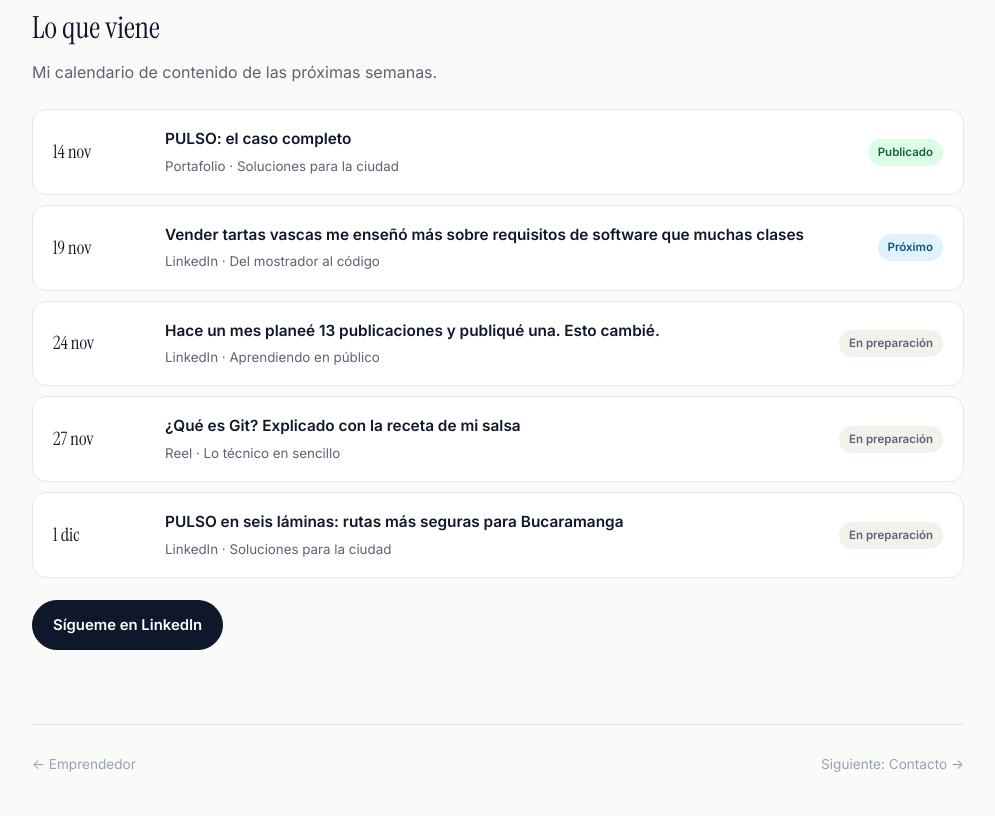
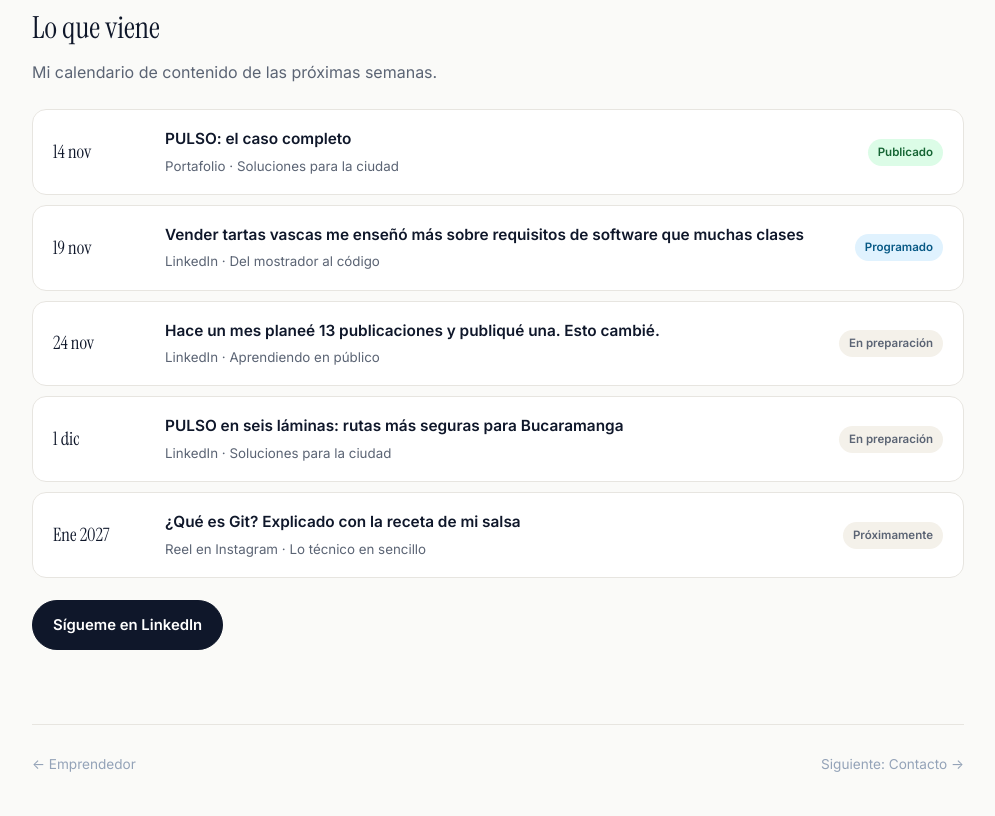
Before and after one commit to luisbohorquez15/luisbohorquez15.github.io, a plain HTML site: page comunicador.html in a window 1280 px wide. Shown: the part 1012-1828 px from the top of the page, without its empty margins (142-1137 px from the left). Drawn offline with Linux system fonts and the light colour scheme.

Commit message:
Actualiza la agenda de contenido: post programado e Instagram en enero
Co-Authored-By: Claude Opus 5.5 <noreply@anthropic.com>

```diff
--- a/comunicador.html
+++ b/comunicador.html
@@ -69,7 +69,7 @@
       <div class="slot">
         <time>19 nov</time>
         <div class="what"><b>Vender tartas vascas me enseñó más sobre requisitos de software que muchas clases</b><small>LinkedIn · Del mostrador al código</small></div>
-        <span class="badge">Próximo</span>
+        <span class="badge">Programado</span>
       </div>
       <div class="slot">
         <time>24 nov</time>
@@ -77,14 +77,14 @@
         <span class="badge soon">En preparación</span>
       </div>
       <div class="slot">
-        <time>27 nov</time>
-        <div class="what"><b>¿Qué es Git? Explicado con la receta de mi salsa</b><small>Reel · Lo técnico en sencillo</small></div>
+        <time>1 dic</time>
+        <div class="what"><b>PULSO en seis láminas: rutas más seguras para Bucaramanga</b><small>LinkedIn · Soluciones para la ciudad</small></div>
         <span class="badge soon">En preparación</span>
       </div>
       <div class="slot">
-        <time>1 dic</time>
-        <div class="what"><b>PULSO en seis láminas: rutas más seguras para Bucaramanga</b><small>LinkedIn · Soluciones para la ciudad</small></div>
-        <span class="badge soon">En preparación</span>
+        <time>Ene 2027</time>
+        <div class="what"><b>¿Qué es Git? Explicado con la receta de mi salsa</b><small>Reel en Instagram · Lo técnico en sencillo</small></div>
+        <span class="badge soon">Próximamente</span>
       </div>
     </div>
     <div class="btns">
```
